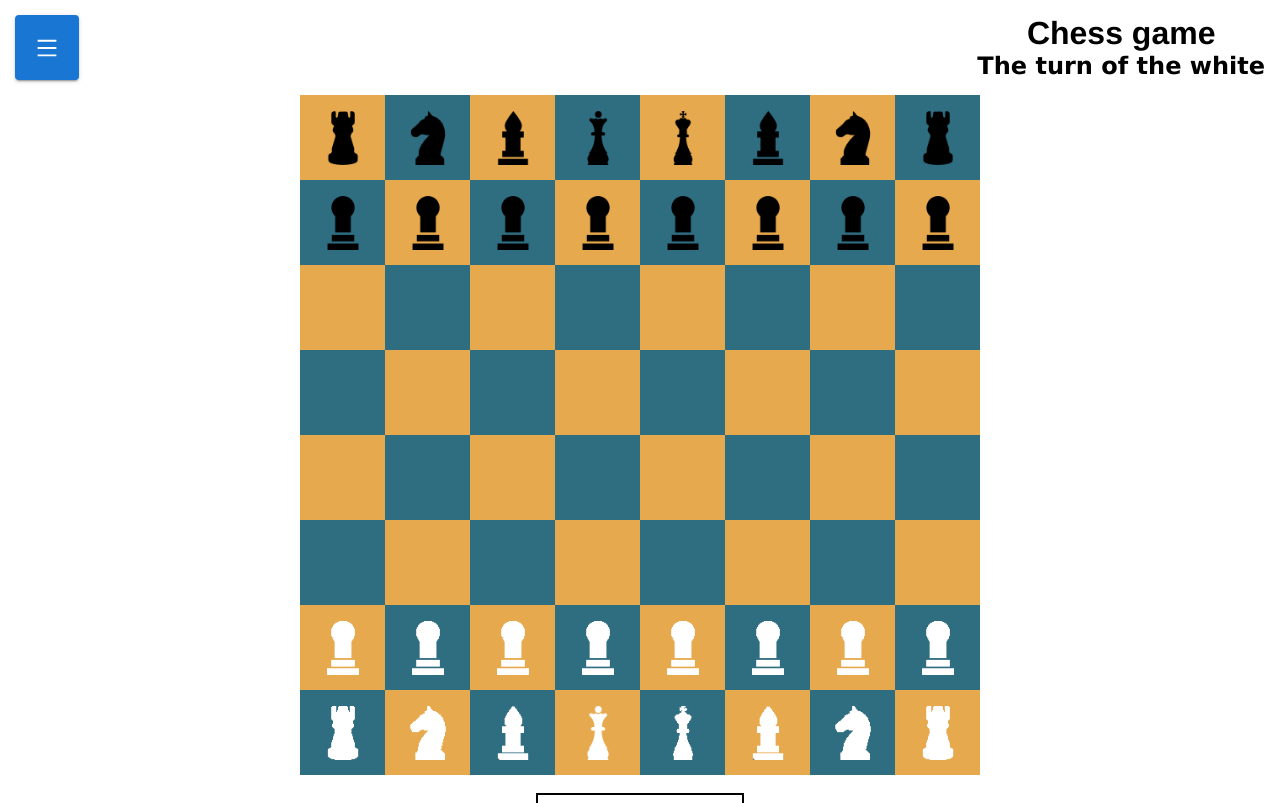
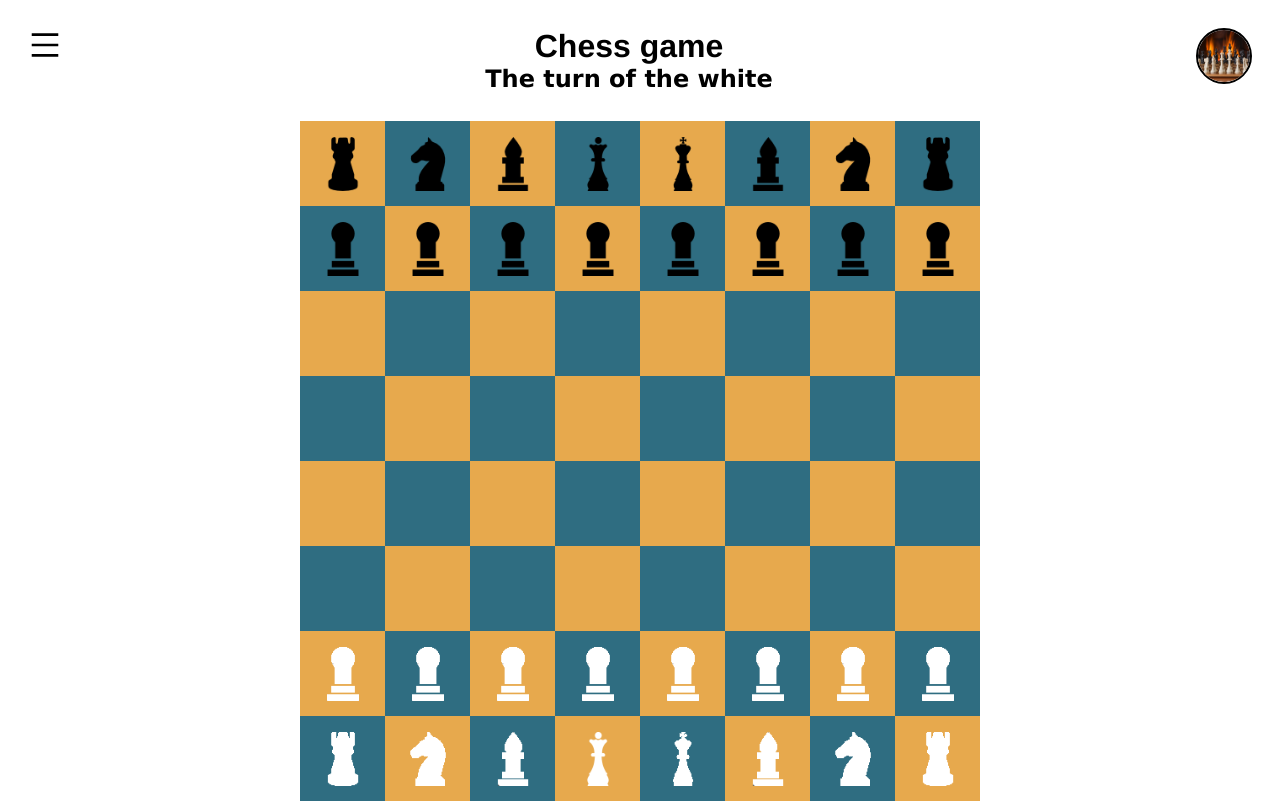
Before and after one commit to Segnities/chess-game, a React (Vite) app: page / in a window 1280 px wide. Shown: the top 803 px of the page. Built offline with nearby package versions, Linux system fonts and the light colour scheme.

Commit message:
Right menu of lost figures

```diff
--- a/src/App.css
+++ b/src/App.css
@@ -10,6 +10,7 @@
     flex-direction: column;
     justify-content: space-around;
     align-items: center;
+    scroll-snap-type: none;
 }
 
 img.lost-figure-logo {
@@ -19,7 +20,7 @@ img.lost-figure-logo {
 
 .app-info {
     width: 100%;
-    padding: 15px;
+    padding: 28px;
     display: flex;
     justify-content: space-between;
     text-align: center;
@@ -37,8 +38,31 @@ img.lost-figure-logo {
     padding: 25px;
 }
 
-.timer > * {
+.timer>* {
     margin: 15px 0;
+}
+
+.app-timer-menu {
+    cursor: pointer;
+}
+
+.lost-figure-img {
+    width: 56px;
+    height: 56px;
+}
+
+.lost-figure-img img {
+    width: 100%;
+    height: 100%;
+    border-radius: 50%;
+    border: 2px solid black;
+    cursor: pointer;
+}
+
+.lost-figure-img img:hover {
+    border: 3px solid rgb(88, 100, 230);
+    filter: blur(1px);
+    transition: ease-in-out all 220ms;
 }
 
 .board {
@@ -121,13 +145,13 @@ img.lost-figure-logo {
     outline: 2px solid black;
 }
 
-.lost-figure > p {
+.lost-figure>p {
     font-weight: 200;
     letter-spacing: 1px;
     font-family: Impact, Haettenschweiler, 'Arial Narrow Bold', sans-serif;
 }
 
-.lost-figure > p::first-letter {
+.lost-figure>p::first-letter {
     text-transform: uppercase;
 }
 
@@ -154,6 +178,7 @@ img.lost-figure-logo {
 
     .app-info {
         text-align: center;
+        padding: 15px;
     }
 
     .lost {
--- a/src/App.tsx
+++ b/src/App.tsx
@@ -1,21 +1,21 @@
-import { useEffect, useState, useRef } from "react";
+import { useEffect, useRef, useState } from "react";
 
 import { useDispatch } from "react-redux";
 
-import { Drawer, Button } from "@mui/material";
-import { AiOutlineMenu } from "react-icons/ai";
 
 import Board from "./components/Board";
 
-import { startTimerAction, restartTimerAction } from "./store/timerReducer";
+import { restartTimerAction, startTimerAction } from "./store/timerReducer";
 
+import LostFigures from "./components/LostFigures";
 import BoardModel from "./models/board-model";
+import { ColorsModel } from "./models/colors-model";
 import PlayerModel from "./models/player-model";
-import { ColorsModel } from "./models/colors-model";
-import LostFigures from "./components/LostFigures";
-import Timer from "./components/Timer";
+
+import TimerMenu from "./components/TimerMenu";
 
 import './App.css';
+import LostFiguresMenu from "./components/LostFiguresMenu";
 
 
 function App() {
@@ -25,6 +25,7 @@ function App() {
   const [blackPlayer, setBlackPlayer] = useState<PlayerModel>(new PlayerModel(ColorsModel.BLACK));
 
   const [leftDrawerOpen, setLeftDrawerOpen] = useState<boolean>(false);
+  const [rightDrawerOpen, setRightDrawerOpen] = useState<boolean>(false);
 
   const [currentPlayer, setCurrentPlayer] = useState<PlayerModel | null>(null);
 
@@ -69,23 +70,20 @@ function App() {
   return (
     <div className="app">
       <div className="app-info">
-        <Button variant="contained" onClick={() => setLeftDrawerOpen(true)}>
-          <AiOutlineMenu size={24} color="#fff" />
-        </Button>
-        <Drawer
-          anchor="left"
-          open={leftDrawerOpen}
-          onClose={() => setLeftDrawerOpen(false)}
-        >
-          <Timer
-            restart={restart}
-          />
-
-        </Drawer>
+        <TimerMenu
+          setLeftDrawerOpen={setLeftDrawerOpen}
+          leftDrawerOpen={leftDrawerOpen}
+          restart={restart}
+        />
         <div>
           <h1>Chess game</h1>
           <h2>The turn of the {currentPlayer?.color}</h2>
         </div>
+        <LostFiguresMenu
+          board={board}
+          rightDrawerOpen={rightDrawerOpen}
+          setRightDrawerOpen={setRightDrawerOpen}
+        />
       </div>
       <Board
         board={board}
@@ -93,16 +91,7 @@ function App() {
         currentPlayer={currentPlayer}
         swapPlayer={swapPlayer}
       />
-      <div className="app-lost-figures">
-        <LostFigures
-          title="Lost black figures"
-          figures={board.lostBlackFigures}
-        />
-        <LostFigures
-          title="Lost white figures"
-          figures={board.lostWhiteFigures}
-        />
-      </div>
+
     </div>
   )
 }
--- /dev/null
+++ b/src/components/LostFiguresMenu.tsx
@@ -0,0 +1,45 @@
+import { Drawer } from "@mui/material";
+
+import LostFigures from "./LostFigures";
+
+import BoardModel from "../models/board-model";
+
+import ChessImage from "../assets/img/chess-2489553_1280.jpg";
+
+
+interface LostFiguresMenuProps {
+    rightDrawerOpen: boolean;
+    setRightDrawerOpen: (value: boolean) => void;
+    board: BoardModel;
+}
+
+export default function LostFiguresMenu(props: LostFiguresMenuProps) {
+    const {
+        rightDrawerOpen,
+        setRightDrawerOpen,
+        board
+    } = props;
+    return (
+        <div className="lost-figures-menu">
+            <div className="lost-figure-img" onClick={() => setRightDrawerOpen(true)}>
+                <img src={ChessImage} alt="" />
+            </div>
+            <Drawer
+                anchor="right"
+                open={rightDrawerOpen}
+                onClose={() => setRightDrawerOpen(false)}
+            >
+                <div className="app-lost-figures">
+                    <LostFigures
+                        title="Lost black figures"
+                        figures={board.lostBlackFigures}
+                    />
+                    <LostFigures
+                        title="Lost white figures"
+                        figures={board.lostWhiteFigures}
+                    />
+                </div>
+            </Drawer>
+        </div>
+    );
+}
--- a/src/components/Timer.tsx
+++ b/src/components/Timer.tsx
@@ -11,6 +11,7 @@ interface TimerProps {
 export default function Timer({
     restart
 }: TimerProps) {
+
 
     const { whiteFiguresTime, blackFiguresTime } = useSelector((state: RootReducer) => state.timer);
 
--- /dev/null
+++ b/src/components/TimerMenu.tsx
@@ -0,0 +1,37 @@
+import { Drawer } from "@mui/material";
+import { AiOutlineMenu } from "react-icons/ai";
+
+import Timer from "./Timer";
+
+interface TimerMenuProps {
+    restart: () => void;
+    leftDrawerOpen: boolean;
+    setLeftDrawerOpen: (open: boolean) => void;
+}
+
+export default function TimerMenu(props: TimerMenuProps) {
+    const {
+        leftDrawerOpen,
+        setLeftDrawerOpen,
+        restart,
+    } = props;
+
+    return (
+        <div className="app-timer-menu">
+            <AiOutlineMenu
+                size={34}
+                color="#000"
+                onClick={() => setLeftDrawerOpen(true)}
+            />
+            <Drawer
+                anchor="left"
+                open={leftDrawerOpen}
+                onClose={() => setLeftDrawerOpen(false)}
+            >
+                <Timer
+                    restart={restart}
+                />
+            </Drawer>
+        </div>
+    );
+}
--- a/src/store/timerReducer.ts
+++ b/src/store/timerReducer.ts
@@ -13,7 +13,8 @@ enum TimerReducerActionTypes {
 export const timerReducer = (state = defaultState, action: { type: TimerReducerActionTypes, playerColor: ColorsModel }) => {
     if (
         (action.type === TimerReducerActionTypes.START_TIMER) &&
-        (action.playerColor === ColorsModel.WHITE)
+        (action.playerColor === ColorsModel.WHITE) &&
+        (state.whiteFiguresTime > 0)
     ) {
         return {
             ...state,
@@ -24,7 +25,8 @@ export const timerReducer = (state = defaultState, action: { type: TimerReducerA
 
     if (
         (action.type === TimerReducerActionTypes.START_TIMER) &&
-        (action.playerColor === ColorsModel.BLACK)
+        (action.playerColor === ColorsModel.BLACK) &&
+        (state.blackFiguresTime > 0)
     ) {
         return {
             ...state,
```
Also changed, not shown: src/assets/img/chess-2489553_1280.jpg (added).
